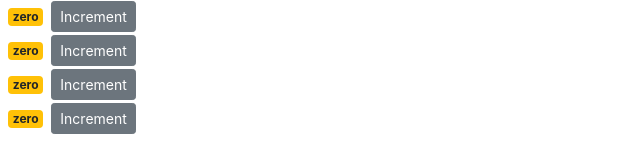
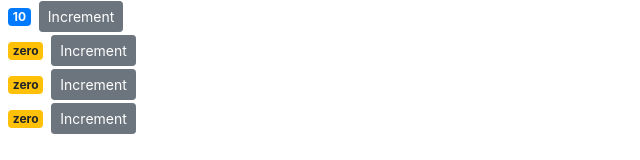
Before and after one commit to lopezg3000/Counter-App, a React (Create React App) app: page / in a window 1280 px wide. Shown: the top 160 px of the page, without its empty margins (0-640 px from the left). Built offline with nearby package versions, Linux system fonts and the light colour scheme.

Commit message:
passingDataToComponents

```diff
--- a/src/components/counter.jsx
+++ b/src/components/counter.jsx
@@ -2,11 +2,11 @@
 
 class Counter extends Component {
     state = {
-        count: 0,
+        value: this.props.value,
     };
 
     handleIncrement = product => {
-        this.setState({ count: this.state.count + 1 });
+        this.setState({ value: this.state.value + 1 });
     };
 
     render() {
@@ -20,13 +20,13 @@
 
     getBadgeClasses() {
         let classes = "badge m-2 badge-";
-        classes += (this.state.count === 0) ? "warning" : "primary";
+        classes += (this.state.value === 0) ? "warning" : "primary";
         return classes;
     }
 
     formatCount() {
-        const { count } = this.state;
-        return count === 0 ? "zero" : count;
+        const { value } = this.state;
+        return value === 0 ? "zero" : value;
     };
 };
 
--- a/src/components/counters.jsx
+++ b/src/components/counters.jsx
@@ -5,7 +5,7 @@
 class Counters extends Component {
     state = {
         counters: [
-            { id: 1, value: 0 },
+            { id: 1, value: 10 },
             { id: 2, value: 0 },
             { id: 3, value: 0 },
             { id: 4, value: 0 }
@@ -15,7 +15,8 @@
     render() {
         return (
             <div>
-                {this.state.counters.map(counter => <Counter key={counter.id} />)}
+                {this.state.counters.map(counter =>
+                    <Counter key={counter.id} value={counter.value} />)}
             </div>
         );
     }
```
